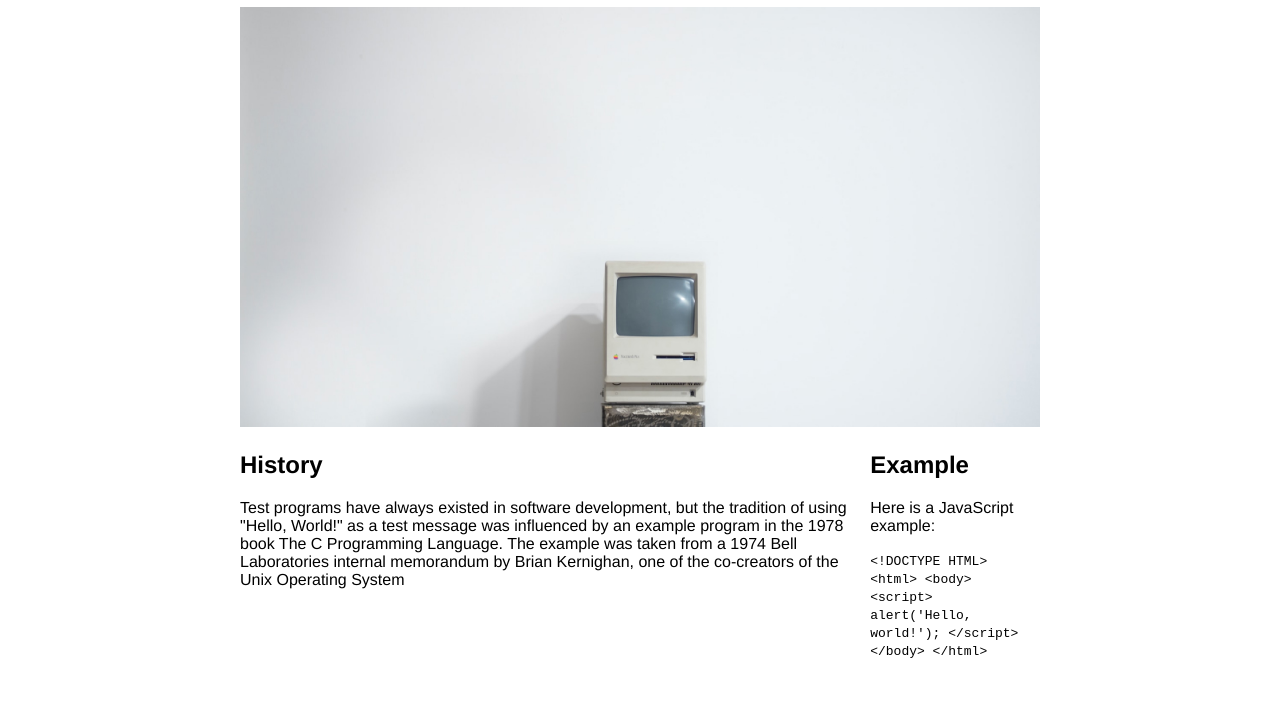
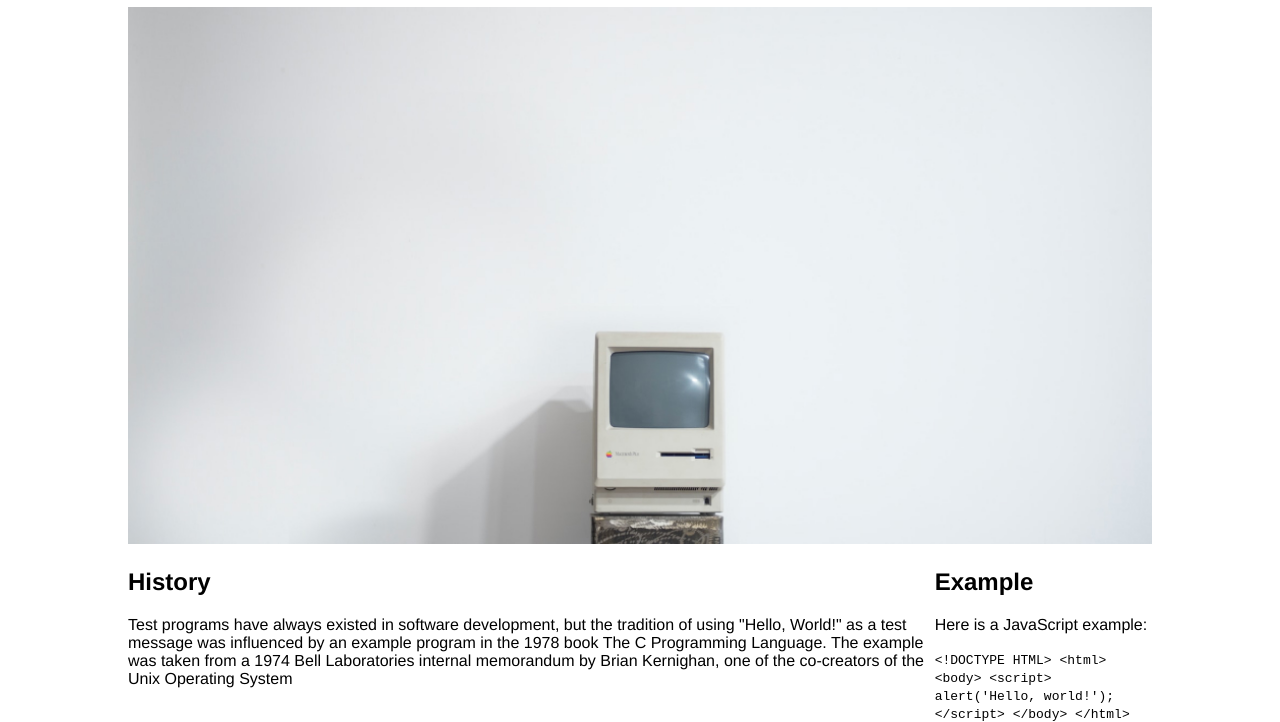
Before and after one commit to sydneyupcraft/helloworld2, a plain HTML site: page index.html in a window 1280 px wide. Shown: the part 88-810 px from the top of the page. Drawn offline with Linux system fonts and the light colour scheme.

Commit message:
width changes

```diff
--- a/screen.css
+++ b/screen.css
@@ -9,7 +9,7 @@ body {
 
 main{
     margin: 0 auto;
-    width: 800px;
+    width: 80%;
 }
 
 .details{
```
